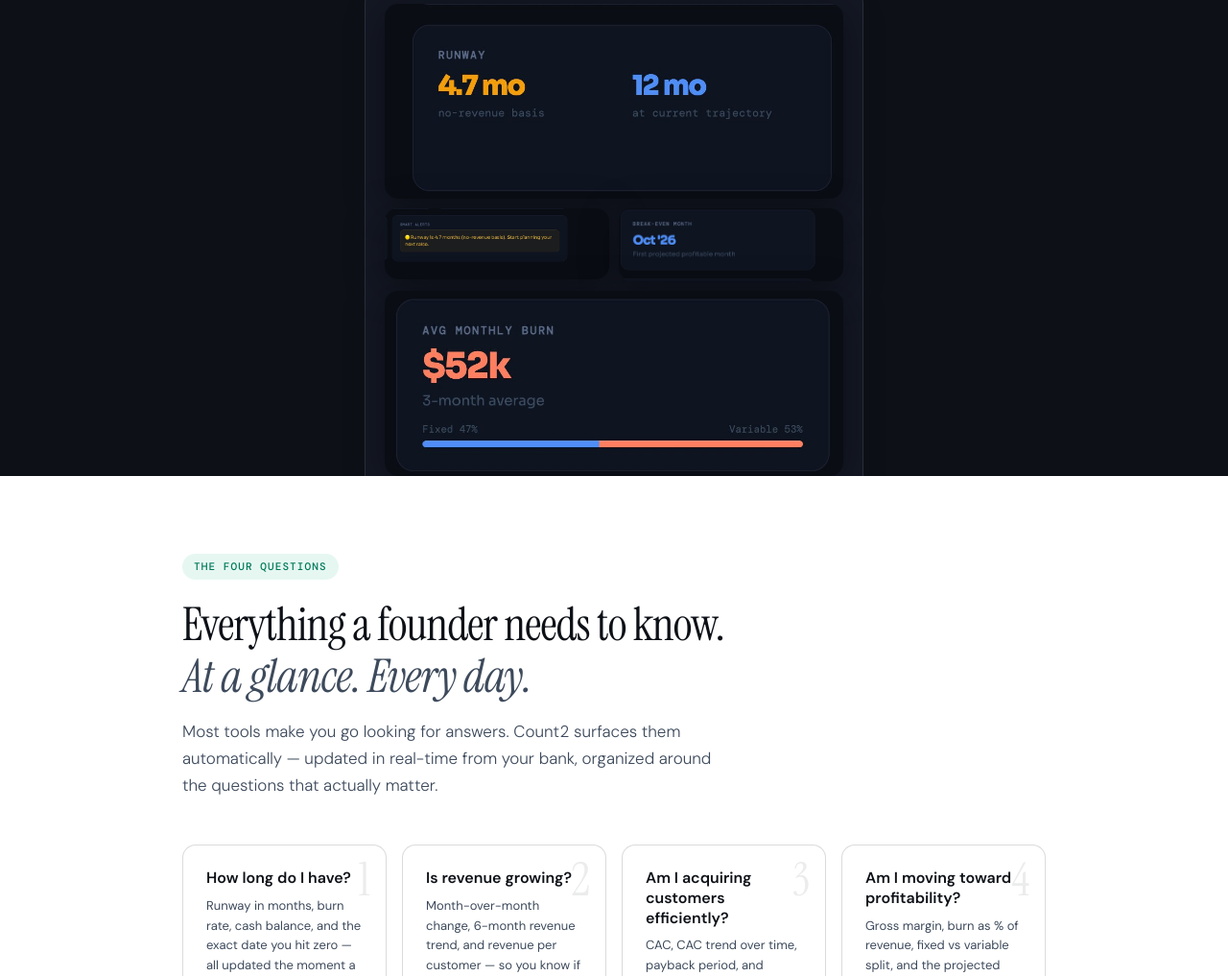
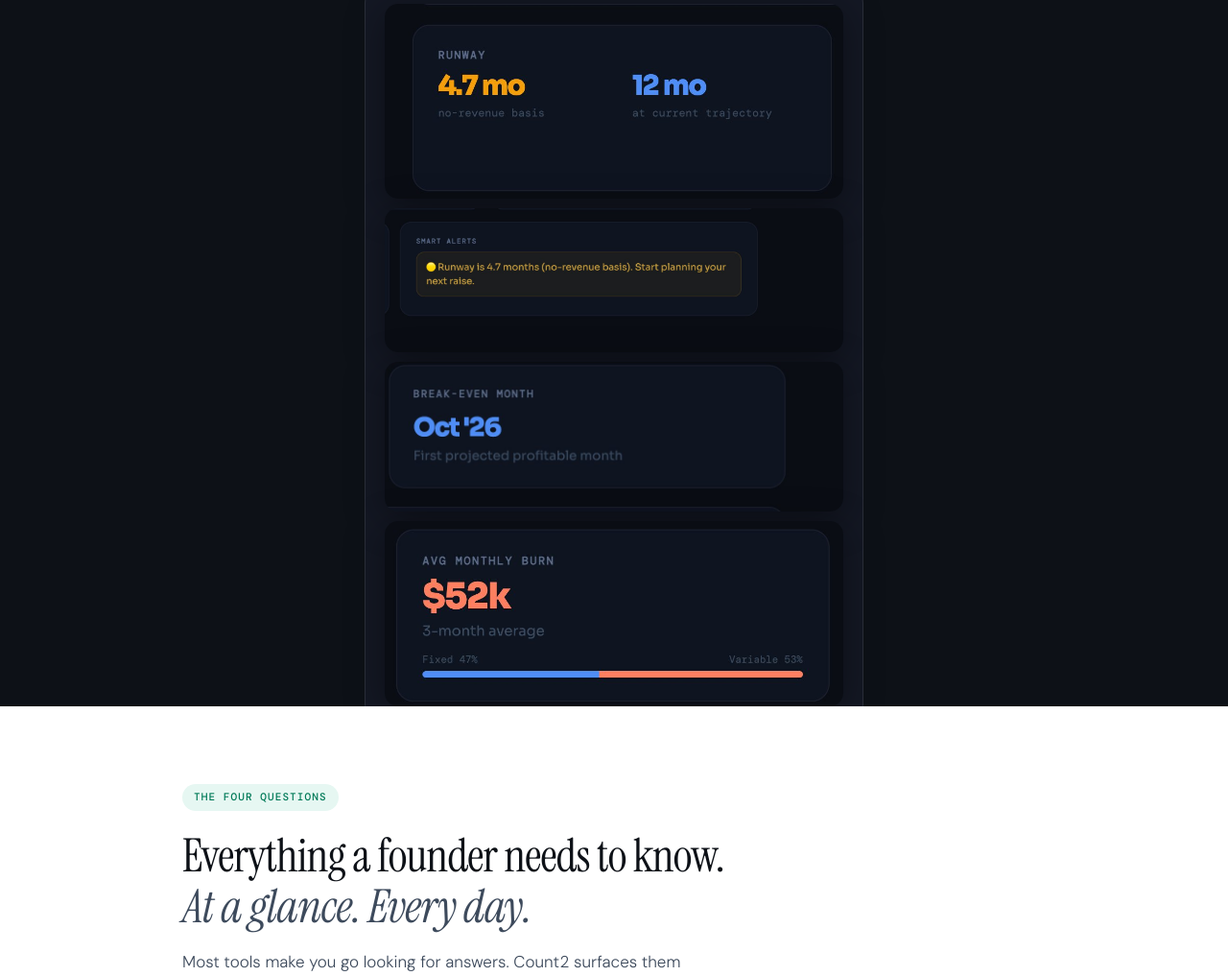
Before and after one commit to mchitnis9/count2-website, a plain HTML site: page index.html in a window 1280 px wide. Shown: the part 740-1757 px from the top of the page at 96% size. Drawn offline with nearby package versions, Linux system fonts and the light colour scheme.

Commit message:
Add files via upload
Update to ensure all screenshots show

```diff
--- a/index.html
+++ b/index.html
@@ -377,10 +377,8 @@
     </div>
     <div class="hero-preview fade-up delay-4" style="display:flex; flex-direction:column; gap:10px; width:100%; max-width:520px;">
       <img src="screenshot-runway.png" alt="Runway dashboard showing 4.7 months no-revenue basis and 12 months at current trajectory" style="width:100%; border-radius:14px; box-shadow:0 8px 40px rgba(0,0,0,0.4);">
-      <div style="display:grid; grid-template-columns:1fr 1fr; gap:10px;">
-        <img src="screenshot-alert.png" alt="Smart alert: Runway is 4.7 months, start planning your next raise" style="width:100%; border-radius:14px; box-shadow:0 8px 40px rgba(0,0,0,0.4);">
-        <img src="screenshot-breakeven.png" alt="Break-even month: Oct 2026" style="width:100%; border-radius:14px; box-shadow:0 8px 40px rgba(0,0,0,0.4);">
-      </div>
+      <img src="screenshot-alert.png" alt="Smart alert: Runway is 4.7 months, start planning your next raise" style="width:100%; border-radius:14px; box-shadow:0 8px 40px rgba(0,0,0,0.4);">
+      <img src="screenshot-breakeven.png" alt="Break-even month: Oct 2026" style="width:100%; border-radius:14px; box-shadow:0 8px 40px rgba(0,0,0,0.4);">
       <img src="screenshot-burn.png" alt="Average monthly burn $52k with fixed vs variable breakdown" style="width:100%; border-radius:14px; box-shadow:0 8px 40px rgba(0,0,0,0.4);">
     </div>
   </div>
```
